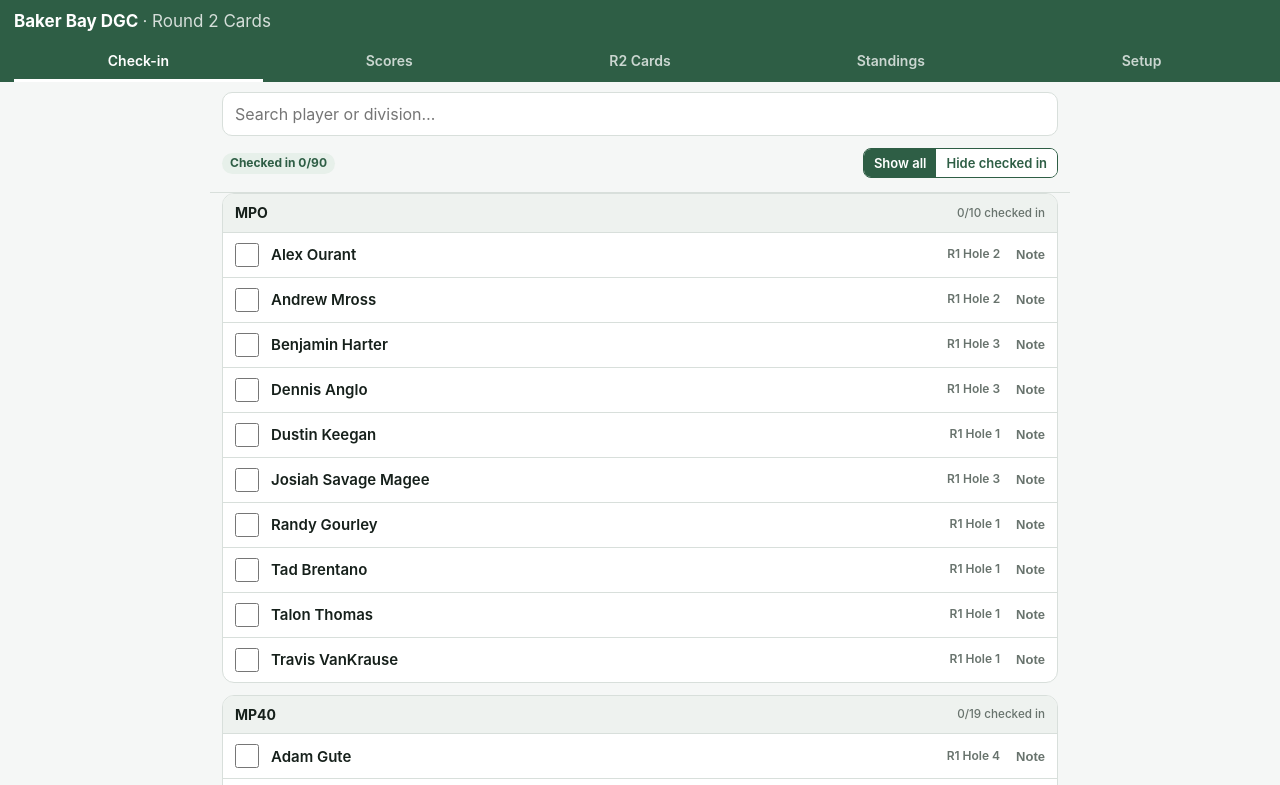
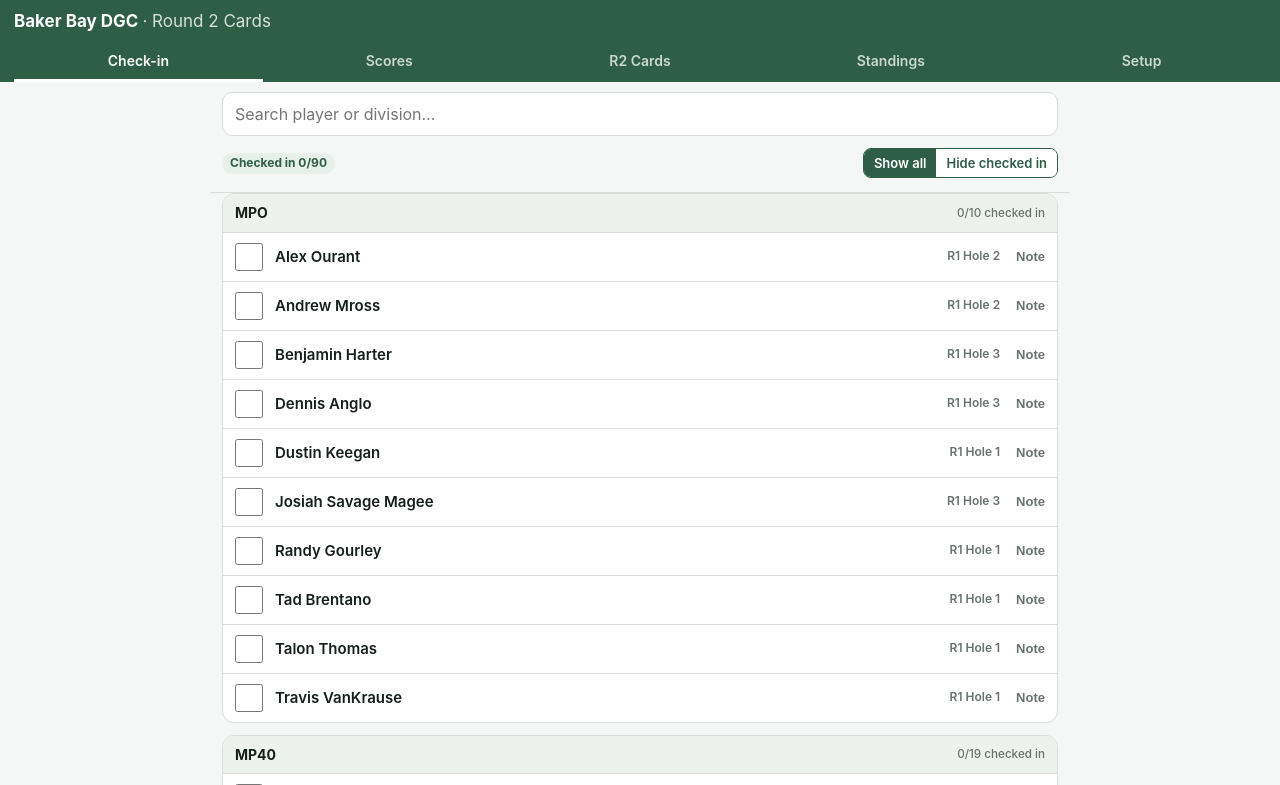
Before and after one commit to weschum/chumworx.com, a plain HTML site: page bakerbay/index.html in a window 1280 px wide. Both pictures are taken after a click on the button "Check-in". Shown: the top 785 px of the page. Drawn offline with Linux system fonts and the light colour scheme.

Commit message:
Baker Bay: only the checkbox checks a player in
Rows were labels, so a stray tap or raindrop anywhere on the row toggled
check-in. Now only the (slightly larger) checkbox does.

Co-Authored-By: Claude Opus 5.5 <noreply@anthropic.com>

```diff
--- a/bakerbay/index.html
+++ b/bakerbay/index.html
@@ -50,7 +50,7 @@ main{max-width:860px;margin:0 auto;padding:14px 12px calc(40px + env(safe-area-i
 .seg button.on{background:var(--accent);color:#fff}
 .ciitem{border-top:1px solid var(--line)}
 .ciline{display:flex;align-items:stretch}
-.cirow{flex:1;min-width:0;display:flex;align-items:center;gap:12px;padding:10px 4px 10px 12px;cursor:pointer;-webkit-tap-highlight-color:transparent}
+.cirow{flex:1;min-width:0;display:flex;align-items:center;gap:12px;padding:10px 4px 10px 12px;-webkit-tap-highlight-color:transparent}
 .cirow .who{flex:1;min-width:0}
 .cirow .nt{display:block;font-size:13px;font-weight:500;color:var(--warn);overflow:hidden;text-overflow:ellipsis;white-space:nowrap}
 .cinb{flex:none;border:0;background:none;color:var(--muted);font-size:13px;font-weight:600;padding:0 12px;cursor:pointer}
@@ -58,7 +58,7 @@ main{max-width:860px;margin:0 auto;padding:14px 12px calc(40px + env(safe-area-i
 .cied{display:flex;gap:8px;padding:0 12px 10px 48px}
 .cied input{flex:1;min-width:0;font-size:16px;padding:8px 10px;border:1px solid var(--line);border-radius:8px}
 .ciitem.in{background:var(--accent2)}
-.cirow input{width:24px;height:24px;margin:0;flex:none;accent-color:var(--accent)}
+.cirow input{width:28px;height:28px;margin:0;flex:none;accent-color:var(--accent);cursor:pointer}
 .cirow .nm{display:block;font-weight:600;overflow:hidden;text-overflow:ellipsis;white-space:nowrap}
 .cirow .h{font-size:12px;font-weight:600;color:var(--muted);white-space:nowrap}
 .ciitem.in .nm{color:var(--accent)}
@@ -535,7 +535,7 @@ function renderCheckin(){
     const nIn=all.filter(p=>S.ci[p.name]).length;
     html+=`<div class="grp"><h3>${d}<small data-cid="${d}">${nIn}/${all.length} checked in</small></h3>`;
     ps.forEach(p=>{const on=!!S.ci[p.name],nt=S.notes[p.name]||"",n=esc(p.name);
-      html+=`<div class="ciitem${on?" in":""}"><div class="ciline"><label class="cirow"><input type="checkbox" data-ci="${n}" data-div="${d}"${on?" checked":""}><span class="who"><span class="nm">${n}</span><span class="nt"${nt?"":" hidden"}>${esc(nt)}</span></span><span class="h">R1 Hole ${p.h1}</span></label>`+
+      html+=`<div class="ciitem${on?" in":""}"><div class="ciline"><div class="cirow"><input type="checkbox" aria-label="Check in ${n}" data-ci="${n}" data-div="${d}"${on?" checked":""}><span class="who"><span class="nm">${n}</span><span class="nt"${nt?"":" hidden"}>${esc(nt)}</span></span><span class="h">R1 Hole ${p.h1}</span></div>`+
         `<button type="button" class="cinb${nt?" has":""}" data-nb="${n}" aria-label="Note for ${n}">Note</button></div></div>`});
     html+=`</div>`;
   });
--- a/bakerbay/sw.js
+++ b/bakerbay/sw.js
@@ -1,5 +1,5 @@
 // Baker Bay DGC – offline cache. Bump VERSION when you upload a new index.html.
-const VERSION = "bakerbay-v12";
+const VERSION = "bakerbay-v13";
 const FILES = ["./", "./index.html", "./manifest.webmanifest", "./icon-192.png", "./icon-512.png", "./apple-touch-icon.png"];
 self.addEventListener("install", e => {
   e.waitUntil(caches.open(VERSION).then(c => c.addAll(FILES)).then(() => self.skipWaiting()));
```
